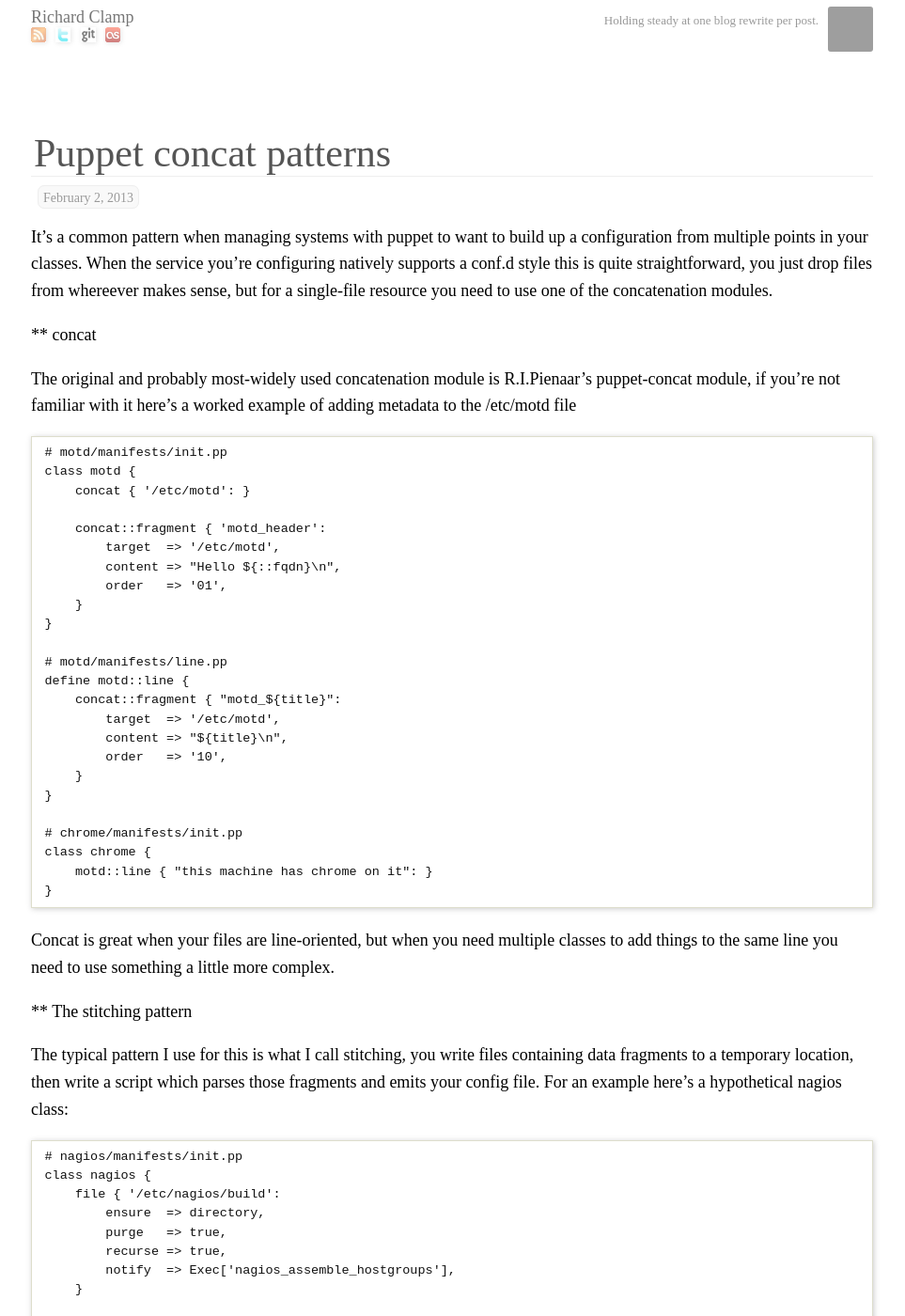
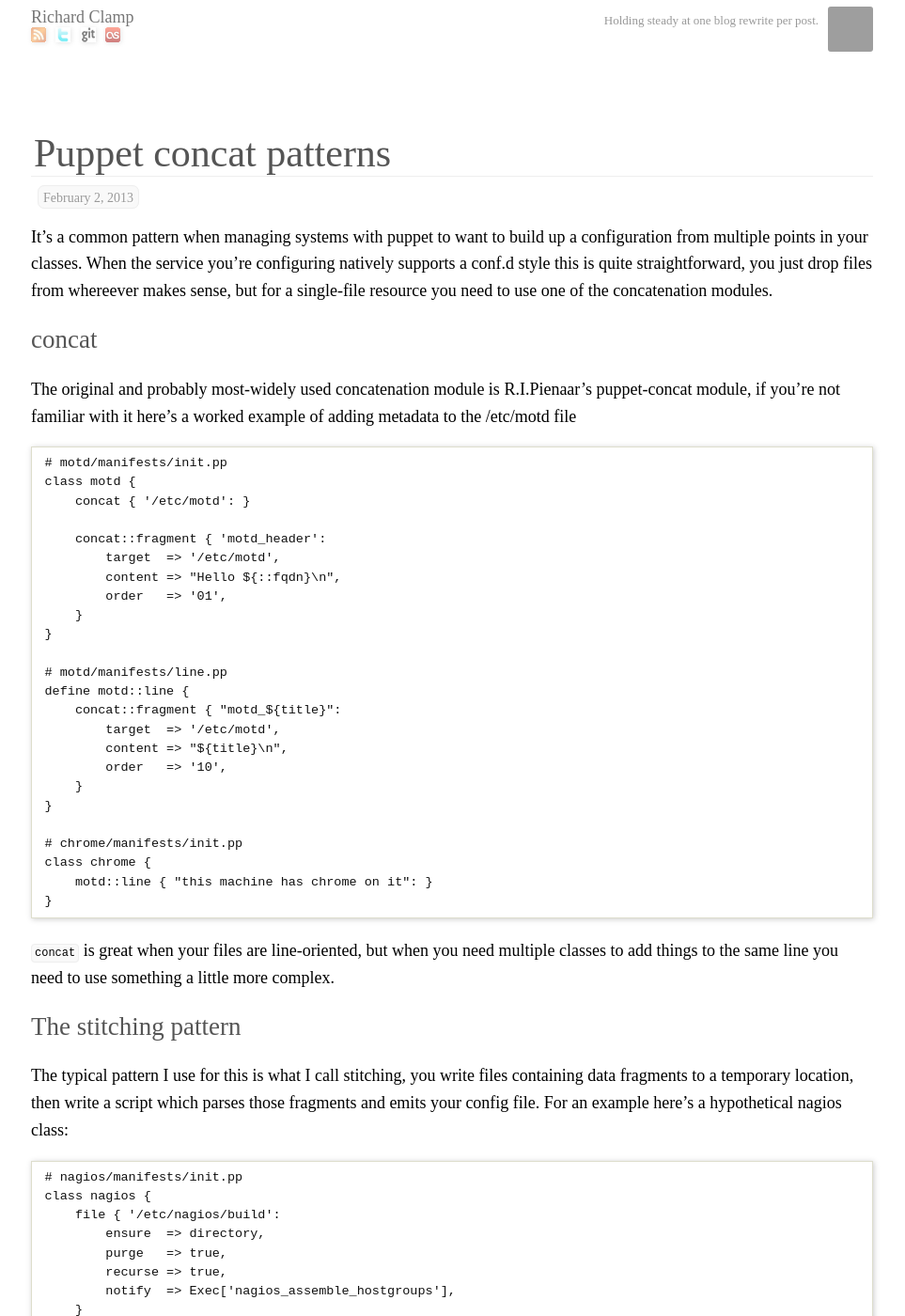
Before and after one commit to richardc/blog, a Jekyll site: the page built from _posts/2013-02-02-puppet-concat-patterns.markdown, in a window 1280 px wide and 1400 px high. Shown: the whole window at 94% size, without its empty margins (159-1122 px from the left). Built offline with Jekyll 4.4.1, drawn with Linux system fonts in a browser that asks for light colours; Markdown is read by kramdown in place of the engine named in the settings; some of the changed text lies outside the part shown; grey boxes are pictures that could not be loaded.

```diff
--- a/_posts/2013-02-02-puppet-concat-patterns.markdown
+++ b/_posts/2013-02-02-puppet-concat-patterns.markdown
@@ -10,7 +10,7 @@ just drop files from whereever makes sense, but for a single-file resource you
 need to use one of the concatenation modules.
 
 
-** concat
+## concat
 
 The original and probably most-widely used concatenation module is
 R.I.Pienaar's puppet-concat module, if you're not familiar with it
@@ -41,11 +41,11 @@ here's a worked example of adding metadata to the /etc/motd file
         motd::line { "this machine has chrome on it": }
     }
 
-Concat is great when your files are line-oriented, but when you need multiple
+`concat` is great when your files are line-oriented, but when you need multiple
 classes to add things to the same line you need to use something a little more
 complex.
 
-** The stitching pattern
+## The stitching pattern
 
 The typical pattern I use for this is what I call stitching, you write files
 containing data fragments to a temporary location, then write a script which
```
Also changed, not shown: other parts of _posts/2013-02-02-puppet-concat-patterns.markdown (+1 -1 lines).
